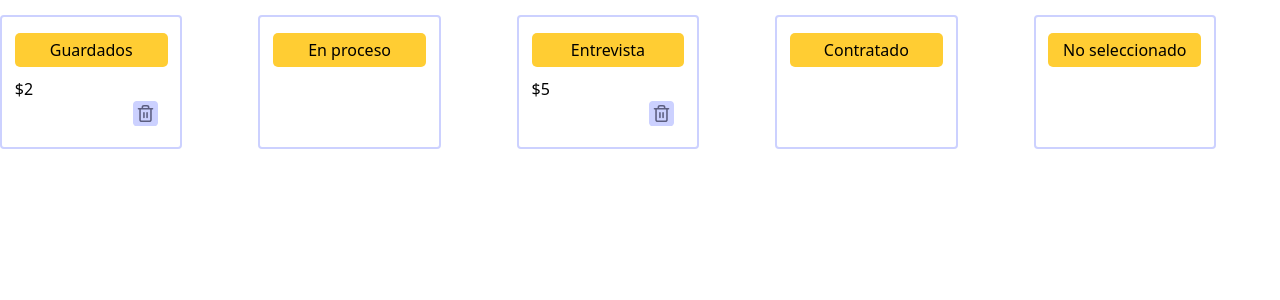
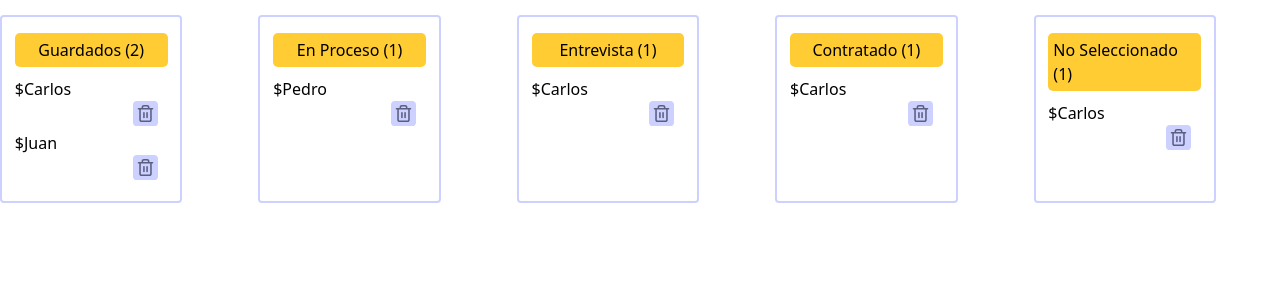
Before and after one commit to yesifita/S8-21-t-react-agregarback, a React (Vite) app: page /postulantes in a window 1280 px wide. Shown: the top 300 px of the page. Built offline with nearby package versions, Linux system fonts and the light colour scheme.

Commit message:
eliminar postulante

```diff
--- a/package.json
+++ b/package.json
@@ -30,10 +30,13 @@
     "@typescript-eslint/eslint-plugin": "^5.57.1",
     "@typescript-eslint/parser": "^5.57.1",
     "@vitejs/plugin-react": "^4.0.0",
+    "autoprefixer": "^10.4.14",
     "eslint": "^8.38.0",
     "eslint-plugin-react-hooks": "^4.6.0",
     "eslint-plugin-react-refresh": "^0.3.4",
+    "postcss": "^8.4.23",
     "prettier": "^2.8.8",
+    "tailwind": "^4.0.0",
     "tailwindcss": "^3.3.2",
     "typescript": "^5.0.2",
     "vite": "^4.3.2"
--- a/src/componentes/Apliccants/CardContainer.tsx
+++ b/src/componentes/Apliccants/CardContainer.tsx
@@ -1,24 +1,25 @@
 import { Draggable } from 'react-beautiful-dnd'
 import trash from '../../assets/icons/fi_trash-2.svg'
 import { FC } from 'react'
-import { IItemApliccants } from '../../interfaces/IItemApliccants'
+import { IItemApliccant } from '../../interfaces/IItemApliccants'
 
 interface ICardContainerProps{
-  item: IItemApliccants,
+  item: IItemApliccant,
   index: number,
   containerId: string,
 
-handleDeleteApliccant: (containerId: string, item: IItemApliccants)=>void
+handleDeleteApliccant: (containerId: string, item: IItemApliccant)=>void
 }
 
 export const CardContainer: FC<ICardContainerProps> = ({ item, index, containerId, handleDeleteApliccant }) => {
+
   return (
     <Draggable key={item.id} draggableId={item.id} index={index}>
       {draggableProvided => (
         <div
           style={{
             width: '100%',
-            border: '0',
+            border: '1px solid black',
           }}
           {...draggableProvided.draggableProps}
           ref={draggableProvided.innerRef}
--- a/src/componentes/Apliccants/Container.tsx
+++ b/src/componentes/Apliccants/Container.tsx
@@ -1,13 +1,13 @@
 import { FC } from 'react'
-import { Droppable } from 'react-beautiful-dnd'
-import { IItemApliccants } from '../../interfaces/IItemApliccants'
+import { IItemApliccant } from '../../interfaces/IItemApliccants'
 import { CardContainer } from './CardContainer'
+import { Droppable } from './Droppable'
 
 interface IContainerProps{
-  items: IItemApliccants[],
+  items: IItemApliccant[],
   title: string,
   dropId: string,
-  handleDeleteApliccant: (containerId: string, item: IItemApliccants)=>void
+  handleDeleteApliccant: (containerId: string, item: IItemApliccant)=>void
 }
 
 
@@ -32,9 +32,9 @@ export const Container:FC<IContainerProps> = ({ items, title, dropId,  handleDel
         }}
       >
         {/* <img src={icon}></img> */}
-        <h3>{title}</h3>
+        <h3>{title} ({items.length})</h3>
       </div>
-      <Droppable droppableId={dropId}>
+      <Droppable dropId={dropId} >
         {droppableProvided => (
           <div {...droppableProvided.droppableProps} ref={droppableProvided.innerRef}>
             {items.map((item, index) => {
--- /dev/null
+++ b/src/componentes/Apliccants/Droppable.tsx
@@ -0,0 +1,25 @@
+import { useEffect, useState } from 'react'
+import { Droppable as DroppableDnd } from 'react-beautiful-dnd'
+
+export const Droppable = ({ children, dropId }) => {
+  const [enabled, setEnabled] = useState(false)
+
+  useEffect(() => {
+    const animation = requestAnimationFrame(() => setEnabled(true))
+
+    return () => {
+      cancelAnimationFrame(animation)
+      setEnabled(false)
+    }
+  }, [])
+
+  if (!enabled) {
+    return null
+  }
+
+  return (
+    <DroppableDnd direction="horizontal" droppableId={dropId}>
+      {children}
+    </DroppableDnd>
+  )
+}
--- a/src/componentes/Apliccants/MultipleContainers.tsx
+++ b/src/componentes/Apliccants/MultipleContainers.tsx
@@ -1,55 +1,123 @@
-import { DragDropContext } from 'react-beautiful-dnd'
+import { DragDropContext, Droppable as DroppableDnd } from 'react-beautiful-dnd';
 import { useSelector } from 'react-redux'
 import { RootState } from '../../store'
 import { Container } from './Container'
-import { IItemApliccants } from '../../interfaces/IItemApliccants'
+import { IItemApliccant } from '../../interfaces/IItemApliccants'
+import { setContainers } from '../../store/slices/apliccants.slices'
+import { useDispatch } from 'react-redux'
 
 export const MultipleContainers = () => {
-  const containers = useSelector((state: RootState) => state.apliccants.containers)
+  const dispatch = useDispatch()
+  const containers = useSelector((state: RootState) => state.apliccants)
 
-  const handleDeleteApliccant = (containerId: string, item:IItemApliccants) => {
-    console.log('handleDeleteApliccant',{containerId, item}) // TODO: completar funcion
+  const handleDeleteApliccant = (containerId: string, item:IItemApliccant) => {
+        const updateContainer = containers[containerId].reduce((acc, itemContainer) => {
+      if (itemContainer.id === item.id) {
+        return acc
+      }
+      return [...acc, itemContainer]
+    }, []  as IItemApliccant[])
+    const newContainers = { ...containers, [containerId]: updateContainer }
+    dispatch(setContainers(newContainers))
   }
 
-  const handleDragEnd =  (event:any) =>{
-    console.log('handleDragEnd', event) //TODO: Falta por hacer
+  const getStatus = containerId => {
+    switch (containerId) {
+      case 'guardados':
+        return 'guardados'
+      case 'enProceso':
+        return 'enProceso'
+      case 'readys':
+        return 'ready progress'
+      case 'inTable':
+        return 'in table'
+      case 'payables':
+        return 'payable'
+      default:
+        return 'rejected'
+    }
+  }
+
+  const reorder = (list, startIndex, endIndex) => {
+    const result = [...list]
+    const [removed] = result.splice(startIndex, 1)
+    result.splice(endIndex, 0, removed)
+
+    return result
+  }
+
+   const handleDragEnd = event => {
+    const { source, destination, draggableId } = event
+    if (!destination) return
+    if (source.index === destination.index && source.droppableId === destination.droppableId) {
+      return
+    }
+
+    // Almecenarlos a otro contenedor
+    const sourceList:IItemApliccant[] = containers[source.droppableId]
+    const destinationList = containers[destination.droppableId]
+
+    if (sourceList === destinationList) {
+      const reorderedList = reorder(sourceList, source.index, destination.index)
+      const newItems = { ...containers, [source.droppableId]: reorderedList }
+      dispatch(setContainers(newItems))
+    } else {
+      const sourceClone = Array.from(sourceList)
+      const [draggedItem] = sourceClone.splice(source.index, 1)
+      const destinationClone = Array.from(destinationList)
+      destinationClone.splice(destination.index, 0, draggedItem)
+      const newItems = {
+        ...containers,
+        [source.droppableId]: sourceClone,
+        [destination.droppableId]: destinationClone,
+      }
+      dispatch(setContainers(newItems))
+      const status = getStatus(destination.droppableId)
+
+      // axios
+      //   .put('http://localhost:3001/api/ticket', { _id: draggableId, status })
+      //   .catch(error => console.log(error))
+    }
   }
   return (
     <div style={{ marginTop: '15px' }}>
       <DragDropContext onDragEnd={handleDragEnd}>
         <div style={{ display: 'flex', justifyContent: 'space-between' }}>
           <Container
-            dropId={containers[0].name}
-            title={containers[0].name}
-            items={containers[0].items}
+            dropId={"guardados"}
+            title={"Guardados"}
+            items={containers.guardados}
             handleDeleteApliccant={handleDeleteApliccant}
           />
           <Container
-            dropId={containers[1].name}
-            title={containers[1].name}
-            items={containers[1].items}
+            dropId={"enProceso"}
+            title={"En Proceso"}
+            items={containers.enProceso}
             handleDeleteApliccant={handleDeleteApliccant}
           />
           <Container
-            dropId={containers[2].name}
-            title={containers[2].name}
-            items={containers[2].items}
+            dropId={"entrevista"}
+            title={"Entrevista"}
+            items={containers.entrevista}
             handleDeleteApliccant={handleDeleteApliccant}
           />
           <Container
-            dropId={containers[3].name}
-            title={containers[3].name}
-            items={containers[3].items}
+            dropId={"contratado"}
+            title={"Contratado"}
+            items={containers.contratado}
             handleDeleteApliccant={handleDeleteApliccant}
           />
           <Container
-            dropId={containers[4].name}
-            title={containers[4].name}
-            items={containers[4].items}
+            dropId={"noSeleccionado"}
+            title={"No Seleccionado"}
+            items={containers.noSeleccionado}
             handleDeleteApliccant={handleDeleteApliccant}
           />
         </div>
       </DragDropContext>
     </div>
   )
+
+
+
 }
--- a/src/interfaces/IItemApliccants.ts
+++ b/src/interfaces/IItemApliccants.ts
@@ -1,4 +1,4 @@
-export interface IItemApliccants {
+export interface IItemApliccant {
   id: string
   fullName: string
 }
--- a/src/store/slices/apliccants.slices.ts
+++ b/src/store/slices/apliccants.slices.ts
@@ -1,47 +1,47 @@
 import { createSlice } from '@reduxjs/toolkit'
-import { IItemApliccants } from '../../interfaces/IItemApliccants'
+import { IItemApliccant } from '../../interfaces/IItemApliccants'
 
-interface IContainer {
-  name: string
-  items: IItemApliccants[]
-}
 interface IApliccantsInitialState {
-  containers: IContainer[]
+  [key: string]: IItemApliccant[]
 }
 
 const initialState: IApliccantsInitialState = {
-  containers: [
+  guardados: [
     {
-      name: 'Guardados',
-      items: [
-        {
-          id: '1',
-          fullName: '2',
-        },
-      ],
+      id: '1s',
+      fullName: 'Carlos',
     },
     {
-      name: 'En proceso',
-      items: [],
+      id: '2s',
+      fullName: 'Juan',
     },
+  ],
+
+  enProceso: [
     {
-      name: 'Entrevista',
-      items: [
-        {
-          id: '4',
-          fullName: '5',
-        },
-      ],
+      id: 'En proceso',
+      fullName: 'Pedro',
     },
+  ],
 
+  entrevista: [
     {
-      name: 'Contratado',
-      items: [],
+      id: 'Entrevista',
+      fullName: 'Carlos',
     },
+  ],
 
+  contratado: [
     {
-      name: 'No seleccionado',
-      items: [],
+      id: '4',
+      fullName: 'Carlos',
+    },
+  ],
+
+  noSeleccionado: [
+    {
+      id: '5',
+      fullName: 'Carlos',
     },
   ],
 }
@@ -49,5 +49,15 @@ const initialState: IApliccantsInitialState = {
 export const apliccantsSlice = createSlice({
   name: 'apliccants',
   initialState,
-  reducers: {},
+  reducers: {
+    setContainers: (state, action) => {
+      state.guardados = action.payload.guardados
+      state.enProceso = action.payload.enProceso
+      state.entrevista = action.payload.entrevista
+      state.contratado = action.payload.contratado
+      state.noSeleccionado = action.payload.noSeleccionado
+    },
+  },
 })
+
+export const { setContainers } = apliccantsSlice.actions
--- a/tsconfig.json
+++ b/tsconfig.json
@@ -15,6 +15,7 @@
 
     /* Linting */
     "strict": true,
+    "noImplicitAny": false,
     "noUnusedLocals": true,
     "noUnusedParameters": true,
     "noFallthroughCasesInSwitch": true
```
Also changed, not shown: 1 other file (tests, documents, lock files or other folders).
